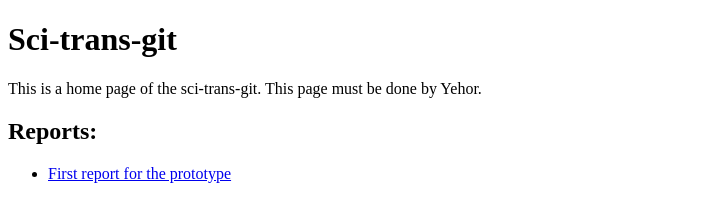
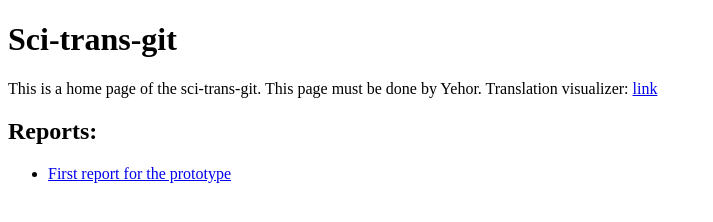
Before and after one commit to DobbiKov/sci-trans-git, a plain HTML site: page docs/index.html in a window 1280 px wide. Shown: the whole page, without its empty margins (0-713 px from the left). Drawn offline with Linux system fonts and the light colour scheme.

Commit message:
moved translation result visualizer to access it by github io

```diff
--- a/docs/index.html
+++ b/docs/index.html
@@ -11,6 +11,8 @@
 
        This page must be done by Yehor.
 
+       Translation visualizer: <a href="./translation-result-visualizer.html" target="_blank">link</a>
+
        <h2>Reports:</h2>
        <ul>
            <li><a href="./prototype_report.pdf" target="_blank">First report for the prototype</a></li>
--- a/translation-result-visualizer/index.html
+++ b/docs/translation-result-visualizer.html
@@ -4,7 +4,7 @@
     <meta charset="UTF-8">
     <meta name="viewport" content="width=device-width, initial-scale=1.0">
     <title>Array Row Comparer</title>
-    <link rel="stylesheet" href="style.css">
+    <link rel="stylesheet" href="./translation-result-visualizer/style.css">
 </head>
 <body>
     <div class="container">
@@ -40,6 +40,6 @@
         </div>
     </div>
 
-    <script src="script.js"></script>
+    <script src="./translation-result-visualizer/script.js"></script>
 </body>
 </html>
```
Also changed, not shown: docs/translation-result-visualizer/script.js (renamed from translation-result-visualizer/script.js), docs/translation-result-visualizer/style.css (renamed from translation-result-visualizer/style.css).
